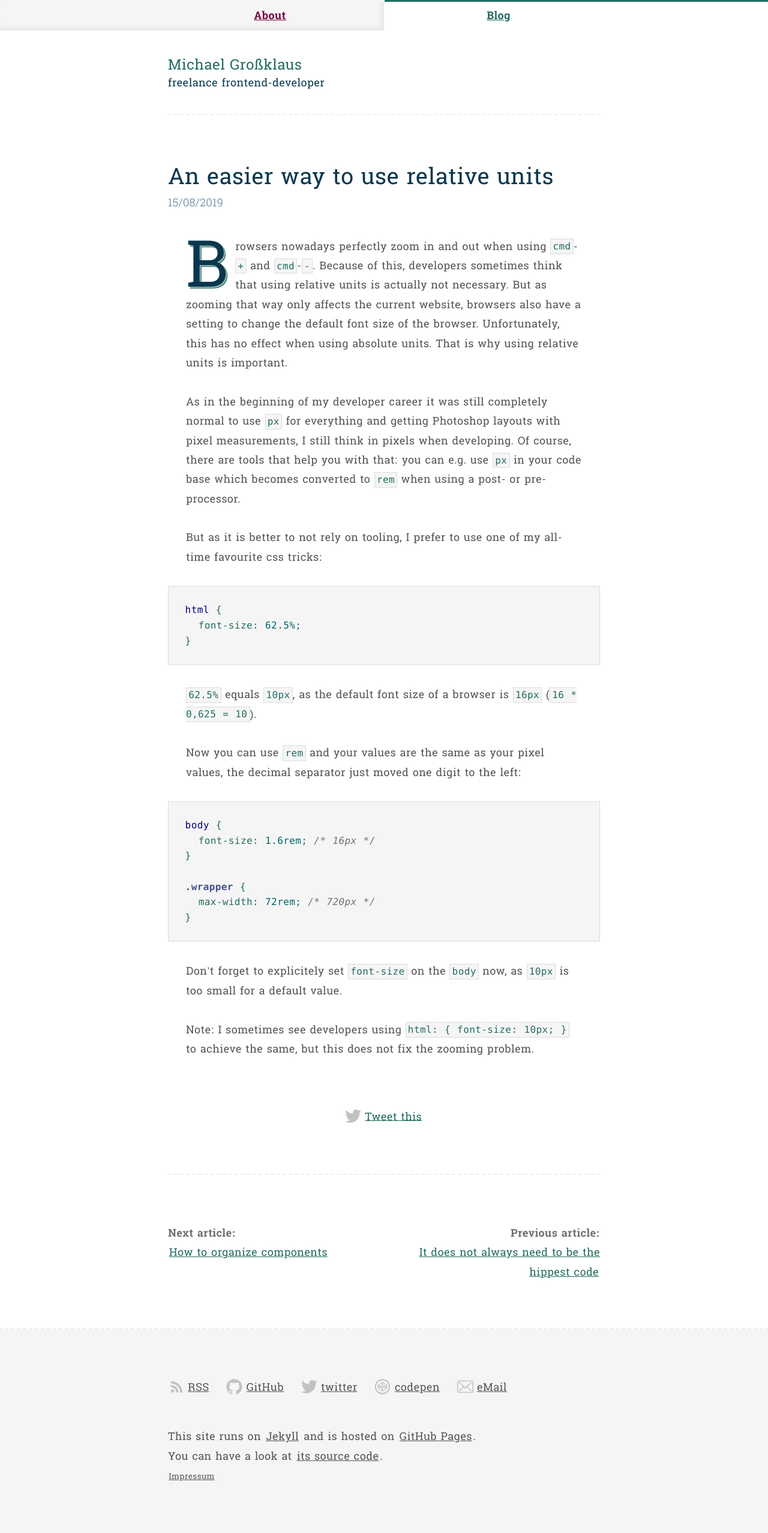
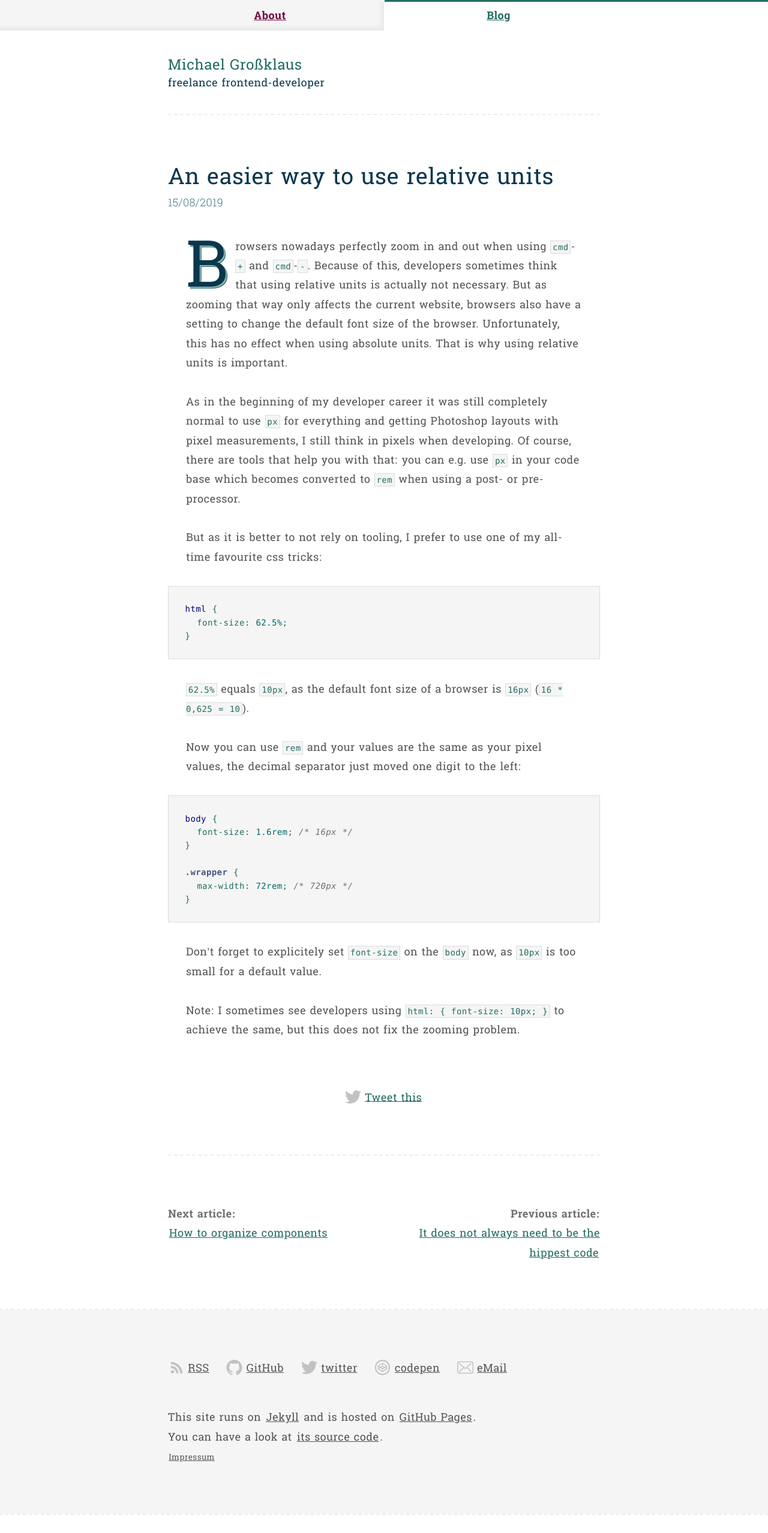
Before and after one commit to mgrsskls/blog, a Jekyll site: the page built from _posts/2019-08-15-an-easier-way-to-use-relative-units.md, in a window 1280 px wide. Shown: the whole page at 60% size. Built offline with Jekyll 4.4.1, drawn with Linux system fonts in a browser that asks for light colours; after the commit the page ends 2524 px from its top, so only the background shows below that.

Commit message:
decreased font size of code

```diff
--- a/_includes/css/code.css
+++ b/_includes/css/code.css
@@ -14,7 +14,7 @@
 
 pre,
 code {
-  font: 1.6rem/1.6 Menlo, Monaco, "Courier New", Courier, monospace;
+  font: 1.4rem/1.6 Menlo, Monaco, "Courier New", Courier, monospace;
 }
 
 pre code {
```
